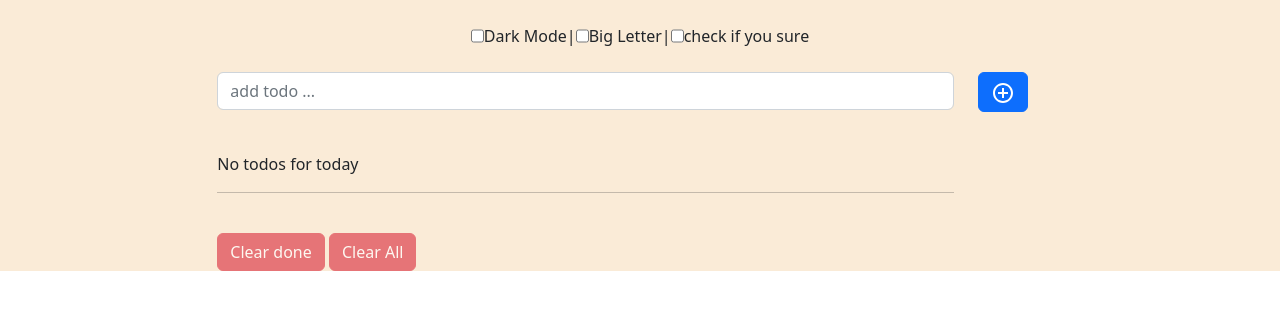
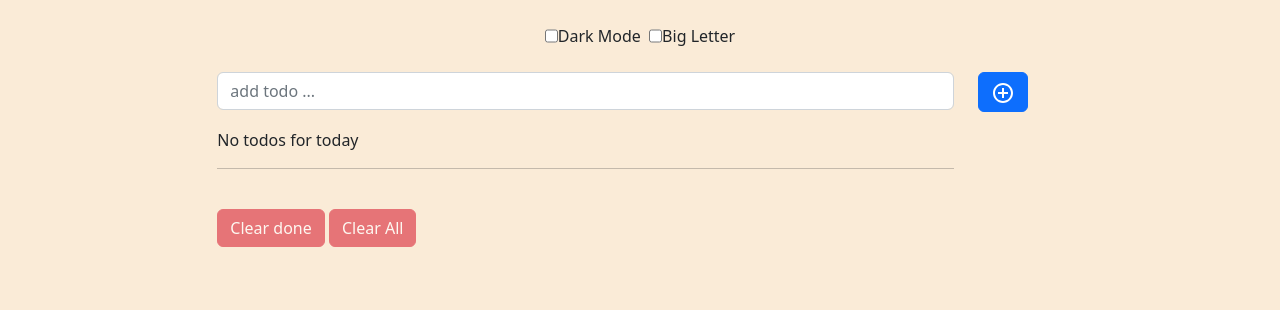
Before and after one commit to akram12affou/Todo-List, a React (Vite) app: page / in a window 1280 px wide. Shown: the top 310 px of the page. Built offline with nearby package versions, Linux system fonts and the light colour scheme.

Commit message:
'changes'

```diff
--- a/src/App.css
+++ b/src/App.css
@@ -4,6 +4,11 @@
 }
 .App{
     background-color: antiquewhite;
+    position:absolute;
+    top:0px;
+    right:0px;
+    bottom:0px;
+    left:0px;
 }
 .App-DARK{
     background-color: rgb(78, 78, 78);
@@ -15,5 +20,5 @@
     left:0px;
 }
 .App-BIG {
-    font-size: 20px;
+    font-size: 24px;
 }
--- a/src/App.tsx
+++ b/src/App.tsx
@@ -12,8 +12,9 @@ import DeleteOutlineTwoToneIcon from '@mui/icons-material/DeleteOutlineTwoTone';
 const App: FC<undefined> = () => {
   let sData: any = window.localStorage.getItem('todo')
   let count: number = 0
-  const [nothinghaveDone,setNothinghaveDone] = useState(false)
-  const [exist,setExist] = useState(false)
+  const [todoexisted, setTodoexisted] = useState(false)
+  const [nothinghaveDone, setNothinghaveDone] = useState(false)
+  const [exist, setExist] = useState(false)
   const [editnull, setEditnull] = useState<boolean>(false)
   const [alert, setAlert] = useState<boolean>(false)
   const [id, setId] = useState<string>()
@@ -22,35 +23,31 @@ const App: FC<undefined> = () => {
   const [newtodo, setNewtodo] = useState<string>('')
   const [todoList, setTodoList] = useState<[]>([])
   const [newname, SetNewname] = useState<string>('')
-  const [DarkMode , setDarkMode] = useState<boolean>(window.localStorage.getItem('dark-mode') == 'true' ? true : false)
-  const [bigletter , setBigletter] = useState<boolean>(window.localStorage.getItem('big-letter') == 'true' ? true : false)
-  const [sure , setSure] = useState<boolean>(false)
+  const [DarkMode, setDarkMode] = useState<boolean>(window.localStorage.getItem('dark-mode') == 'true' ? true : false)
+  const [bigletter, setBigletter] = useState<boolean>(window.localStorage.getItem('big-letter') == 'true' ? true : false)
   useEffect(() => {
     window.localStorage.setItem('dark-mode', DarkMode.toString())
-  },[DarkMode])
+  }, [DarkMode])
   useEffect(() => {
     window.localStorage.setItem('big-letter', bigletter.toString())
-  },[bigletter])
-
+  }, [bigletter])
   useEffect(() => {
     if (JSON.parse(sData)) {
       setTodoList(JSON.parse(sData))
     }
   }
     , [])
-
   useEffect(() => {
     window.localStorage.setItem('todo', JSON.stringify(todoList))
-    let nothinghaveDone;
     let arr = [];
     todoList.map((e) => {
-      if(e.done == true){
+      if (e.done == true) {
         arr.push(e.done)
       }
     })
-    if(arr.length == 0){
+    if (arr.length == 0) {
       setNothinghaveDone(true)
-    }else{
+    } else {
       setNothinghaveDone(false)
     }
   }, [todoList])
@@ -60,12 +57,9 @@ const App: FC<undefined> = () => {
     }))
   }
   const cleardone = () => {
-
     setTodoList(todoList.filter((e: { done: boolean; }) => {
       return e.done !== true
     }))
-
-
   }
   const done = (id) => {
     setTodoList(todoList.map((e) => {
@@ -76,7 +70,6 @@ const App: FC<undefined> = () => {
       }
     }))
   }
-
   const addnew = (newtodo: string) => {
     if (newtodo == '') {
       setAlert(true)
@@ -85,20 +78,23 @@ const App: FC<undefined> = () => {
       }, 2500)
       return;
     }
-    for(let i = 0; todoList.length>i;i++){
-      if(todoList[i].name == newtodo){
+    for (let i = 0; todoList.length > i; i++) {
+      if (todoList[i].name == newtodo) {
         setExist(true)
 
         return;
       }
-
     }
     setTodoList([...todoList, { id: uuid4(), name: newtodo, done: false }])
     setNewtodo('')
-
   }
-
   const Edit = (id: Number) => {
+    for (let i = 0; todoList.length > i; i++) {
+      if (todoList[i].name == newname) {
+        setTodoexisted(true)
+        return;
+      }
+    }
     if (newname == '') {
       setEditnull(true)
       return;
@@ -115,6 +111,7 @@ const App: FC<undefined> = () => {
     setIsopen(false)
   }
   const clickInEdit = (id: React.SetStateAction<undefined>) => {
+    setTodoexisted(false)
     setEditnull(false)
     setIsopen(true)
     setId(id)
@@ -126,19 +123,16 @@ const App: FC<undefined> = () => {
   })
   return (
     <div className={DarkMode ? 'App-DARK' : 'App'}>
-      <div className={bigletter && 'App-BIG'}>
       <br />
       <div className='parameters'>
-      <input value={DarkMode} onChange={() => { setDarkMode(!DarkMode)}} type='checkbox' checked={DarkMode}></input>
+        <input value={DarkMode} onChange={() => { setDarkMode(!DarkMode) }} type='checkbox' checked={DarkMode}></input>
         <label htmlFor="">Dark Mode</label>
-      {' '}|{' '}
-      <input value={bigletter} onChange={() => { setBigletter(!bigletter)}} type='checkbox' checked={bigletter}></input>
+        &nbsp;&nbsp;
+        <input value={bigletter} onChange={() => { setBigletter(!bigletter) }} type='checkbox' checked={bigletter}></input>
         <label htmlFor="">Big Letter</label>
-      {' '}|{' '}
-      <input type='checkbox'></input>
-      <label htmlFor="">check if you sure</label>
       </div>
       <br />
+      <div className={bigletter && 'App-BIG'}>
         <FormGroup row>
           <Col xs='2' sm={2}></Col>
           <Col sm={7}>
@@ -149,8 +143,6 @@ const App: FC<undefined> = () => {
           </Col>
           <Col sm={2}></Col>
         </FormGroup>
-
-      <br />
         <FormGroup row>
           <Col xs='2' sm={2}></Col>
           <Col sm={7}>
@@ -158,7 +150,7 @@ const App: FC<undefined> = () => {
             {todoList.map((e) => {
               return (
                 <div key={e.id}>
-                {e.done ? <RadioButtonCheckedIcon /> : <RadioButtonUncheckedIcon />}
+                  {e.done ? <RadioButtonCheckedIcon onClick={() => done(e.id)} /> : <RadioButtonUncheckedIcon onClick={() => done(e.id)} />}
                   {e.name}
                   &nbsp; &nbsp;
                   <Button color="danger" onClick={() => deletetodo(e.id)}><DeleteOutlineTwoToneIcon /></Button>
@@ -176,6 +168,7 @@ const App: FC<undefined> = () => {
                 <FormGroup>
                   <Label for="name">the New Name of the Todo :</Label>
                   <Input onChange={(e) => SetNewname(e.target.value)} placeholder="name..." />
+                  {todoexisted && (<p>already existed</p>)}
                   {editnull && (<center><p style={{ color: 'red' }}>Empty</p></center>)}
                 </FormGroup>
               </ModalBody>
@@ -194,7 +187,6 @@ const App: FC<undefined> = () => {
                 </ModalFooter>
               </Modal>
             </div>
-
             <hr />
             {todoList.length > 0 && <> <span>You have {todoList.length} todo{todoList.length > 1 && 's'}</span>
               <br />
```
Lines whose indentation alone changed are shown as unchanged.
